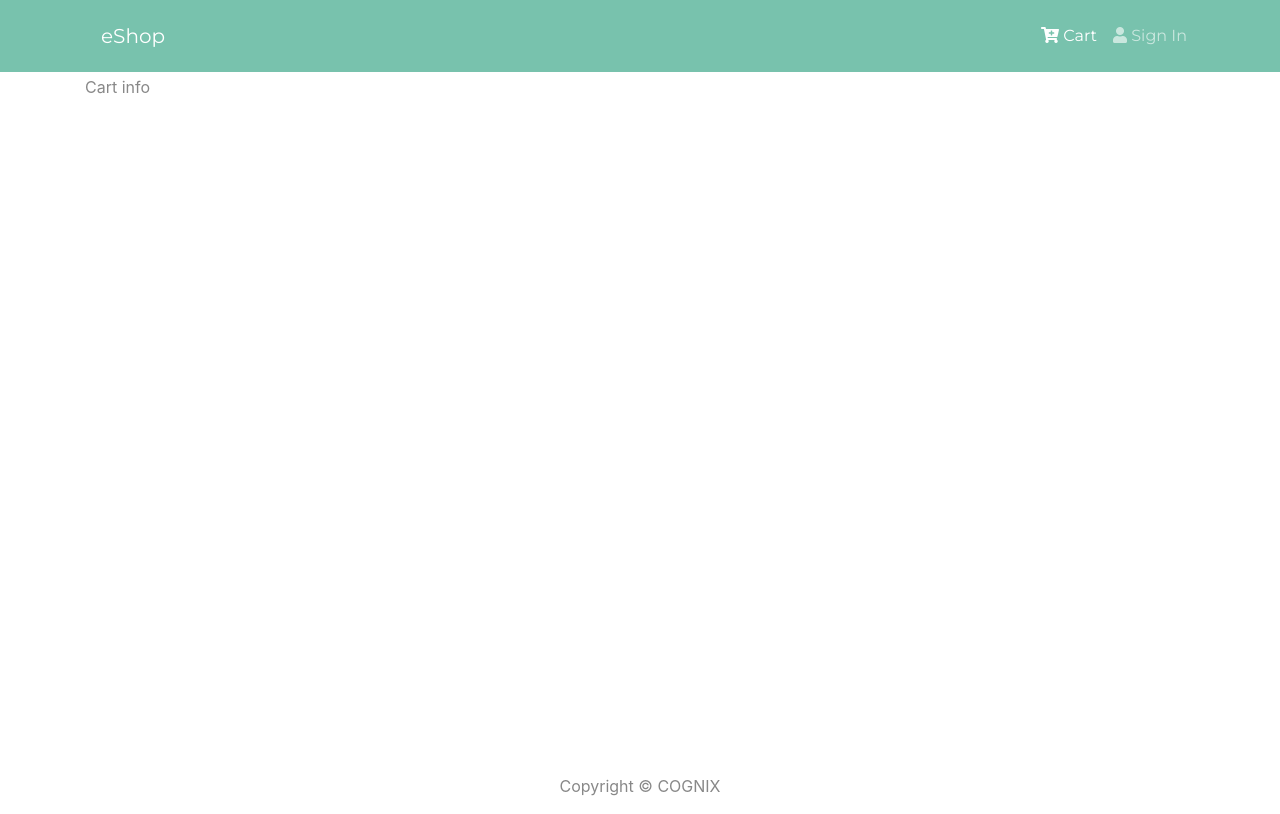
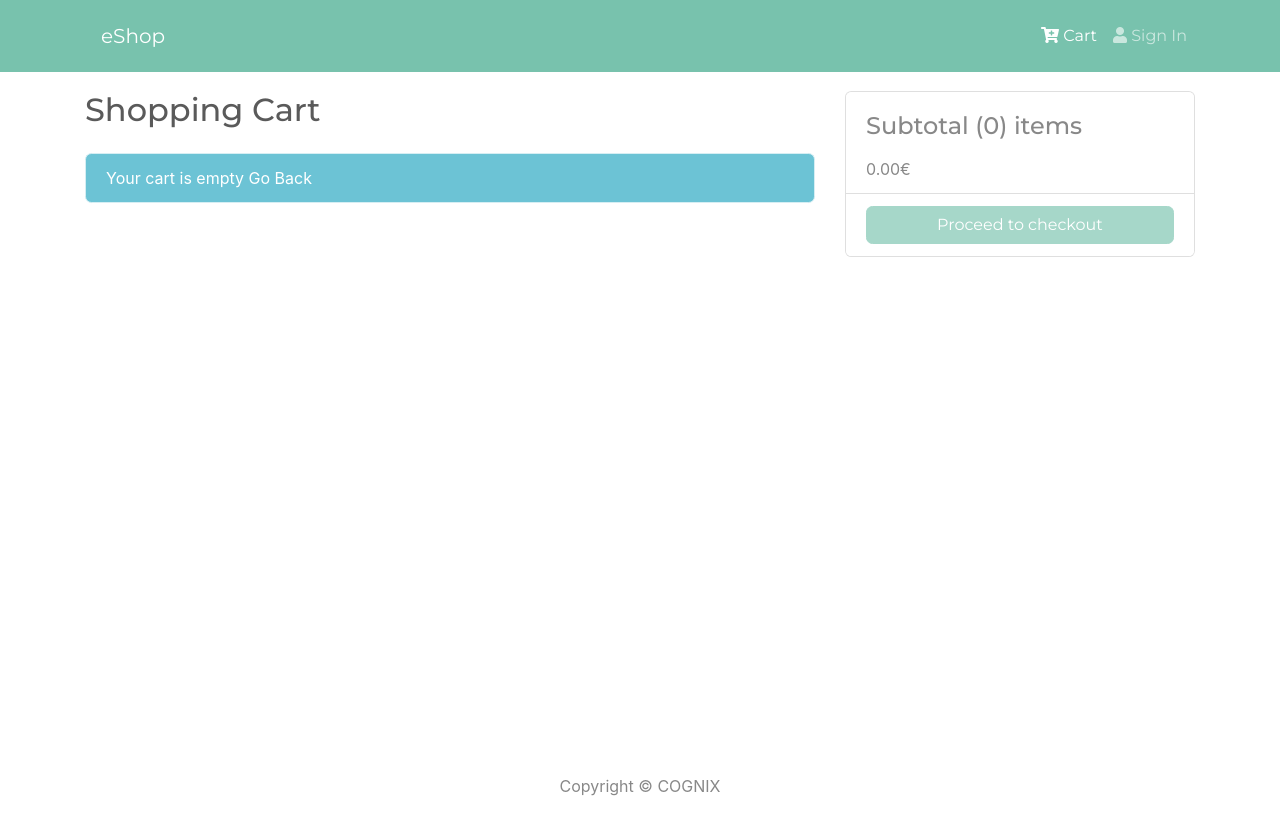
Before and after one commit to tomi-fic/eShop_MERN, a React (Create React App) app in the folder frontend/: page /cart in a window 1280 px wide. Built offline with nearby package versions, Linux system fonts and the light colour scheme.

Commit message:
FE - Cart

```diff
--- /dev/null
+++ b/frontend/src/actions/cartActions.js
@@ -0,0 +1,26 @@
+import { CART_ADD_ITEM, CART_REMOVE_ITEM } from '../constants/reducerConstants'
+
+export const addToCart = (prod, qty) => (dispatch, getState) => {
+  dispatch({
+    type: CART_ADD_ITEM,
+    payload: {
+      _id: prod._id,
+      name: prod.name,
+      image: prod.image,
+      price: prod.price,
+      countInStock: prod.countInStock,
+      qty: qty,
+    },
+  })
+  localStorage.setItem('cartItems', JSON.stringify(getState().cart.cartItems))
+}
+
+export const removeFromCart = (product) => (dispatch, getState) => {
+  dispatch({
+    type: CART_REMOVE_ITEM,
+    payload: {
+      _id: product._id,
+    },
+  })
+  localStorage.setItem('cartItems', JSON.stringify(getState().cart.cartItems))
+}
--- a/frontend/src/assets/scss/quantityPicker.scss
+++ b/frontend/src/assets/scss/quantityPicker.scss
@@ -1,6 +1,6 @@
 $block: '.quantity-input';
 $border: 0 solid #dbdbdb;
-$border-radius: 3px;
+$border-radius: 6px;
 $color--primary: #f3f3f3;
 $modifier--text-color: #888;
 
--- a/frontend/src/constants/reducerConstants.js
+++ b/frontend/src/constants/reducerConstants.js
@@ -5,3 +5,6 @@ export const PRODUCT_LIST_FAILED = 'PRODUCT_LIST_FAILED'
 export const PRODUCT_DETAIL_PENDING = 'PRODUCT_DETAIL_PENDING'
 export const PRODUCT_DETAIL_SUCCESS = 'PRODUCT_DETAIL_SUCCESS'
 export const PRODUCT_DETAIL_FAILED = 'PRODUCT_DETAIL_FAILED'
+
+export const CART_ADD_ITEM = 'CART_ADD_ITEM'
+export const CART_REMOVE_ITEM = 'CART_REMOVE_ITEM'
--- a/frontend/src/index.js
+++ b/frontend/src/index.js
@@ -1,33 +1,11 @@
 import React from 'react'
 import ReactDOM from 'react-dom'
-// REDUX
 import { Provider } from 'react-redux'
-import { createStore, applyMiddleware, combineReducers } from 'redux'
-import thunkMiddleware from 'redux-thunk'
-import {
-  productListReducer,
-  productDetailReducer,
-} from './reducers/productReducers.js'
-
 import './assets/css/bootstrap.min.css'
 import './assets/css/index.css'
 import App from './App'
 import reportWebVitals from './reportWebVitals'
-// DEV
-import { composeWithDevTools } from 'redux-devtools-extension'
-
-const rootReducer = combineReducers({
-  productList: productListReducer,
-  productDetail: productDetailReducer,
-})
-const initialState = {}
-const middleware = [thunkMiddleware]
-
-const store = createStore(
-  rootReducer,
-  initialState,
-  composeWithDevTools(applyMiddleware(...middleware))
-)
+import store from './store.js'
 
 ReactDOM.render(
   <Provider store={store}>
--- /dev/null
+++ b/frontend/src/reducers/cartReducers.js
@@ -0,0 +1,44 @@
+import { CART_ADD_ITEM, CART_REMOVE_ITEM } from '../constants/reducerConstants'
+
+const checkIfInCart = (cartList, product) => {
+  let isInCart = false
+  cartList.map((prod) => {
+    if (prod._id === product._id) {
+      isInCart = true
+    }
+    return null
+  })
+  return isInCart
+}
+
+export const cartReducer = (state = { cartItems: [] }, action) => {
+  switch (action.type) {
+    case CART_ADD_ITEM:
+      if (checkIfInCart(state.cartItems, action.payload)) {
+        return {
+          ...state,
+          cartItems: [
+            ...state.cartItems.map((x) =>
+              x._id === action.payload._id ? action.payload : x
+            ),
+          ],
+        }
+      } else {
+        return {
+          ...state,
+          cartItems: [...state.cartItems, action.payload],
+        }
+      }
+
+    case CART_REMOVE_ITEM:
+      return {
+        ...state,
+        cartItems: state.cartItems.filter(
+          (item) => item._id !== action.payload._id
+        ),
+      }
+
+    default:
+      return state
+  }
+}
--- a/frontend/src/reducers/productReducers.js
+++ b/frontend/src/reducers/productReducers.js
@@ -36,7 +36,6 @@ export const productDetailReducer = (
     case PRODUCT_DETAIL_PENDING:
       return {
         isPending: true,
-        ...state,
       }
     case PRODUCT_DETAIL_SUCCESS:
       return {
--- /dev/null
+++ b/frontend/src/store.js
@@ -0,0 +1,31 @@
+import { createStore, applyMiddleware, combineReducers } from 'redux'
+import thunkMiddleware from 'redux-thunk'
+import {
+  productListReducer,
+  productDetailReducer,
+} from './reducers/productReducers.js'
+import { cartReducer } from './reducers/cartReducers.js'
+// DEV
+import { composeWithDevTools } from 'redux-devtools-extension'
+
+const rootReducer = combineReducers({
+  productList: productListReducer,
+  productDetail: productDetailReducer,
+  cart: cartReducer,
+})
+const initialState = {
+  cart: {
+    cartItems: localStorage.getItem('cartItems')
+      ? JSON.parse(localStorage.getItem('cartItems'))
+      : [],
+  },
+}
+const middleware = [thunkMiddleware]
+
+const store = createStore(
+  rootReducer,
+  initialState,
+  composeWithDevTools(applyMiddleware(...middleware))
+)
+
+export default store
--- a/frontend/src/views/CartView.jsx
+++ b/frontend/src/views/CartView.jsx
@@ -1,7 +1,128 @@
 import React from 'react'
+import { useSelector, useDispatch } from 'react-redux'
+import { Link } from 'react-router-dom'
+import { Row, Col, ListGroup, Image, Form, Card, Button } from 'react-bootstrap'
+import Message from '../components/Message'
+import QuantityPicker from '../components/QuantityPicker'
+import { removeFromCart, addToCart } from '../actions/cartActions.js'
+import styled from 'styled-components'
 
-const CartView = () => {
-  return <div>Cart info</div>
+const CartView = (props) => {
+  const cart = useSelector((state) => state.cart)
+  const dispatch = useDispatch()
+
+  const addToCartHandler = (product, qty) => {
+    dispatch(addToCart(product, qty))
+  }
+
+  const checkoutHandler = () => {
+    props.history.push('/login?redirect=shipping')
+    console.log('checkout')
+  }
+
+  const Theme = {
+    StyledButton: styled(Button)`
+      .btn-default:focus {
+        outline: none;
+        box-shadow: none;
+      }
+    `,
+    H1: styled.h1`
+      font-size: 2rem;
+      padding: 1rem 0;
+    `,
+    H2: styled.h2`
+      font-size: 1.5rem;
+      padding: 0.5rem 0;
+    `,
+    Card: styled(Card)`
+      margin-top: 1rem;
+    `,
+  }
+
+  return (
+    <Row>
+      <Col md={8}>
+        <Theme.H1>Shopping Cart</Theme.H1>
+        {cart.cartItems.length === 0 ? (
+          <Message>
+            Your cart is empty <Link to='/'>Go Back</Link>
+          </Message>
+        ) : (
+          <ListGroup variant='flush'>
+            {cart.cartItems.map((product, key) => (
+              <ListGroup.Item key={key}>
+                <Row>
+                  <Col md={2}>
+                    <Image
+                      src={product.image}
+                      alt={product.name}
+                      fluid
+                      rounded
+                    />
+                  </Col>
+                  <Col md={3}>
+                    <Link to={`/product/${product._id}`}>{product.name}</Link>
+                  </Col>
+                  <Col md={2}>{product.price} €</Col>
+                  <Col md={2}>
+                    <QuantityPicker
+                      qty={product.qty}
+                      setQtyDispatch={addToCartHandler}
+                      stockCount={product.countInStock}
+                      product={product}
+                    />
+                  </Col>
+                  <Col>
+                    <Theme.StyledButton
+                      type='button'
+                      variant='light'
+                      onClick={() => dispatch(removeFromCart(product))}
+                    >
+                      <i className='far fa-trash-alt'></i>
+                    </Theme.StyledButton>
+                  </Col>
+                </Row>
+              </ListGroup.Item>
+            ))}
+          </ListGroup>
+        )}
+      </Col>
+      <Col md={4}>
+        <Theme.Card>
+          <ListGroup variant='flush'>
+            <ListGroup.Item>
+              <Theme.H2>
+                Subtotal (
+                {cart.cartItems.reduce(
+                  (increment, item) => increment + item.qty,
+                  0
+                )}
+                ) items
+              </Theme.H2>
+              {cart.cartItems
+                .reduce(
+                  (increment, item) => increment + item.qty * item.price,
+                  0
+                )
+                .toFixed(2)}
+              €
+            </ListGroup.Item>
+            <ListGroup.Item>
+              <Button
+                type='button'
+                className='btn-block'
+                disabled={cart.cartItems.length === 0}
+                onClick={checkoutHandler}
+              >
+                Proceed to checkout
+              </Button>
+            </ListGroup.Item>
+          </ListGroup>
+        </Theme.Card>
+      </Col>
+    </Row>
+  )
 }
 
 export default CartView
--- a/frontend/src/views/HomeView.jsx
+++ b/frontend/src/views/HomeView.jsx
@@ -9,7 +9,6 @@ import Message from '../components/Message'
 const HomeView = () => {
   const dispatch = useDispatch()
   const productList = useSelector((state) => state.productList)
-  console.log(productList)
 
   useEffect(() => {
     dispatch(listProducts())
--- a/frontend/src/views/ProductView.jsx
+++ b/frontend/src/views/ProductView.jsx
@@ -1,6 +1,7 @@
 import React, { useState, useEffect } from 'react'
 import { useDispatch, useSelector } from 'react-redux'
 import { productDetails } from '../actions/productActions.js'
+import { addToCart } from '../actions/cartActions.js'
 import { Link } from 'react-router-dom'
 import { Row, Col, Image, ListGroup, Card, Button, Form } from 'react-bootstrap'
 import RatingStars from '../components/RatingStars'
@@ -20,6 +21,7 @@ const ProductView = (props) => {
   }, [dispatch, props.match.params.id])
 
   const addToCartHandler = () => {
+    dispatch(addToCart(product, qty))
     props.history.push(`/cart/${props.match.params.id}?qty=${qty}`)
   }
 
```
Also changed, not shown: frontend/src/components/QuantityPicker.jsx (+11 -3 lines), frontend/src/components/RatingStars.jsx (+4 -4 lines).
